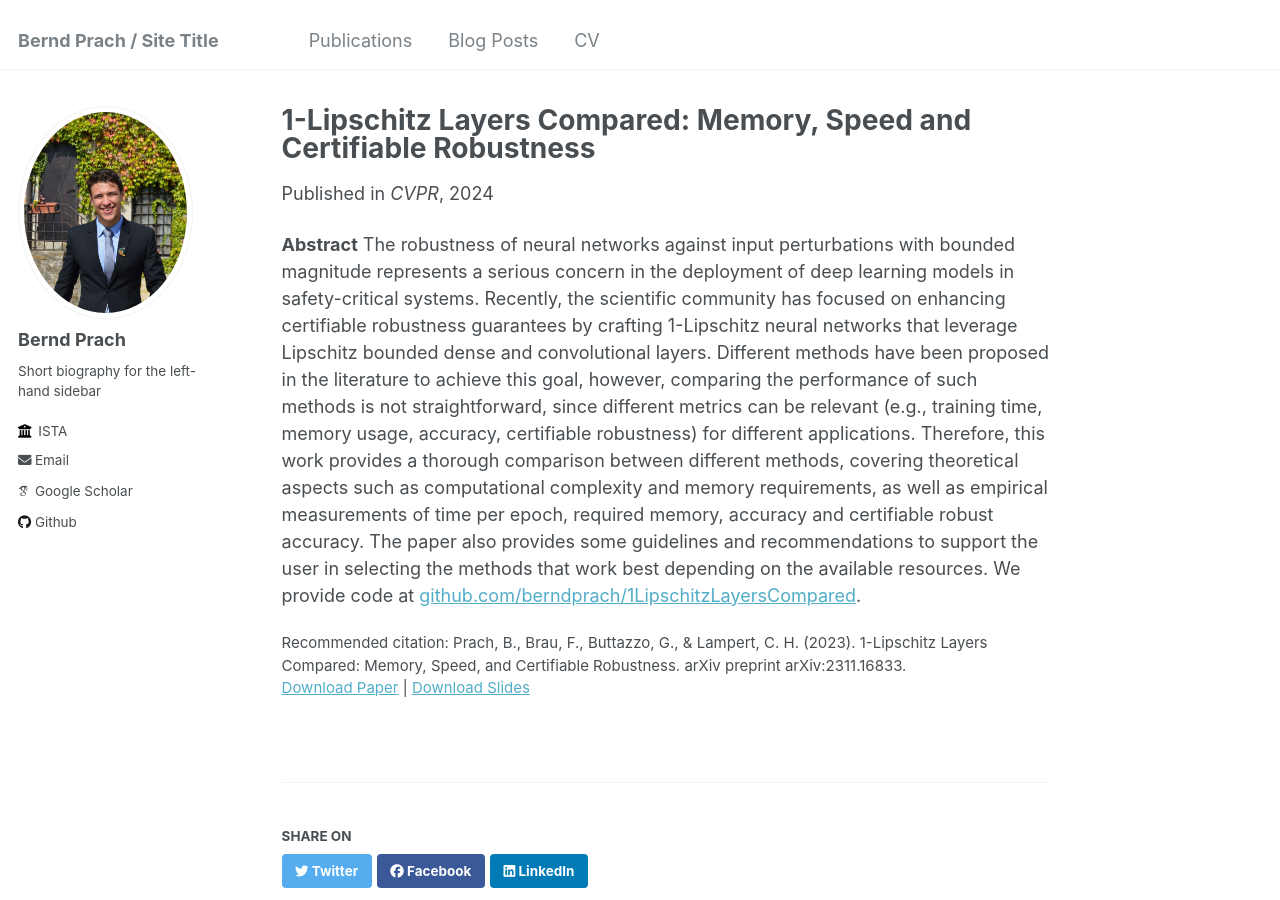
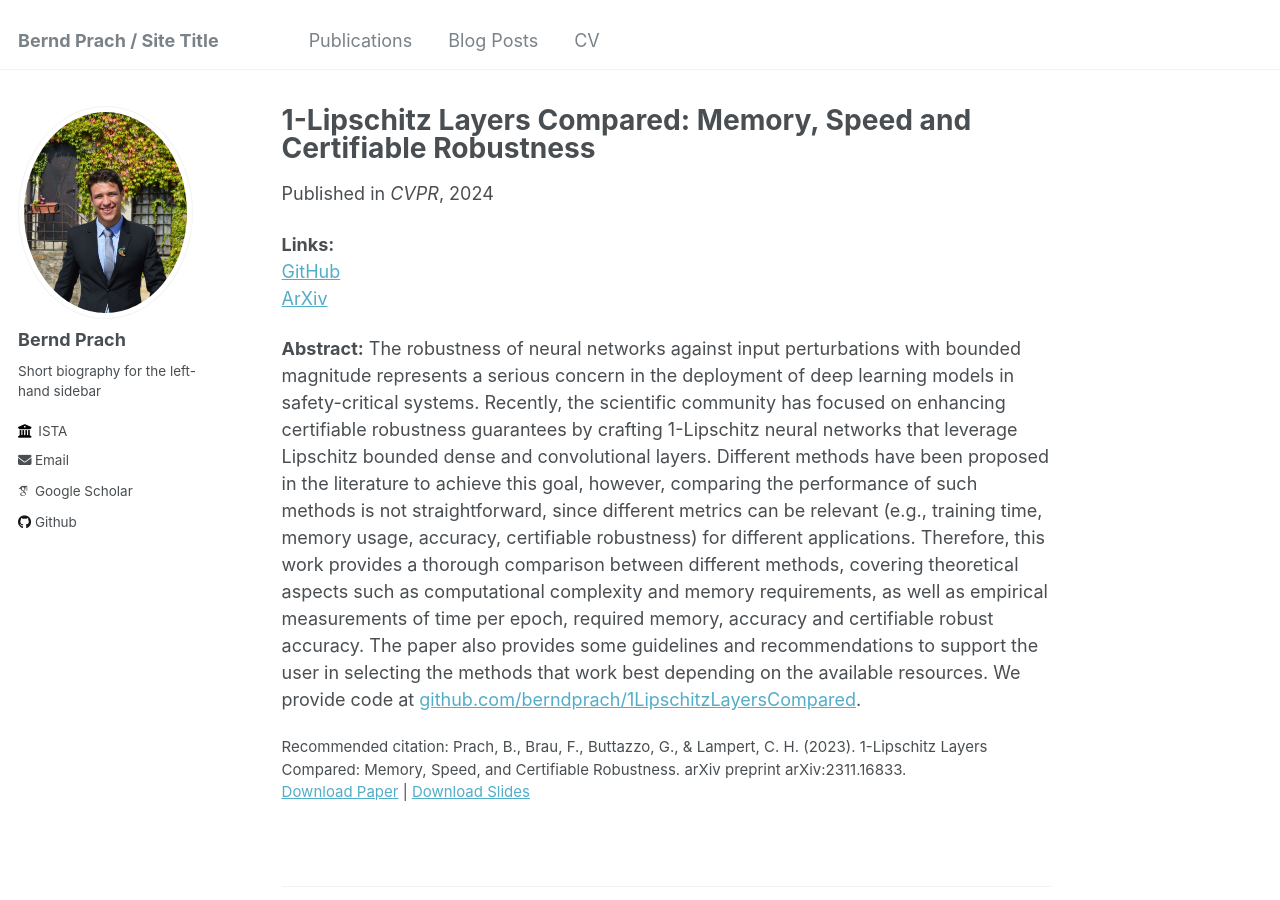
Before and after one commit to berndprach/berndprach.github.io, a Jekyll site: the page built from _publications/1_lipschitz_layers_compared.md, in a window 1280 px wide and 900 px high. Built offline with Jekyll 4.4.1, drawn with Linux system fonts in a browser that asks for light colours; some web fonts are replaced.

Commit message:
Update 1_lipschitz_layers_compared.md

```diff
--- a/_publications/1_lipschitz_layers_compared.md
+++ b/_publications/1_lipschitz_layers_compared.md
@@ -10,7 +10,11 @@ paperurl: 'https://arxiv.org/abs/2311.16833'
 citation: 'Prach, B., Brau, F., Buttazzo, G., & Lampert, C. H. (2023). 1-Lipschitz Layers Compared: Memory, Speed, and Certifiable Robustness. arXiv preprint arXiv:2311.16833.'
 ---
 
-**Abstract**
+**Links:** \
+[GitHub](https://github.com/berndprach/1LipschitzLayersCompared) \
+[ArXiv](https://arxiv.org/abs/2311.16833)
+
+**Abstract:**
 The robustness of neural networks against input perturbations with bounded magnitude represents a serious concern
 in the deployment of deep learning models in safety-critical systems. Recently, the scientific community has
 focused on enhancing certifiable robustness guarantees by crafting 1-Lipschitz neural networks that leverage
```
